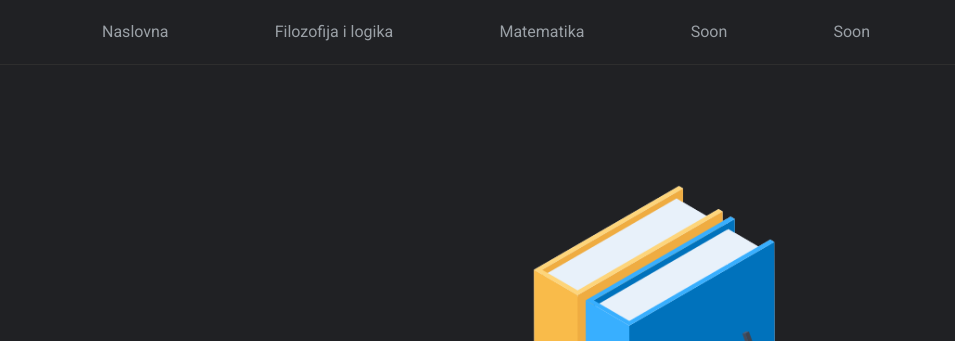
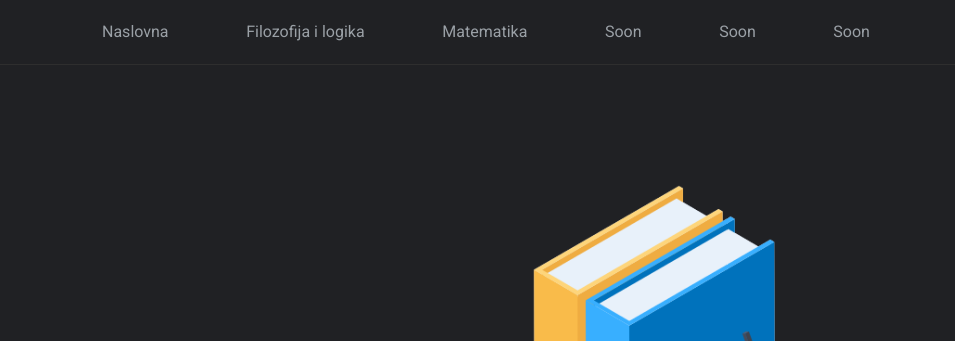
Before and after one commit to iman-gunjevic/Project-No.-2, a plain HTML site: page Stranica/index.html in a window 1280 px wide. Shown: the top 341 px of the page, without its empty margins (154-1109 px from the left). Drawn offline with Linux system fonts and the light colour scheme.

Commit message:
Update index.html

```diff
--- a/Stranica/index.html
+++ b/Stranica/index.html
@@ -17,6 +17,8 @@
         <li><a href="#">Matematika</a></li>
         <li><a href="#">Soon</a></li>
         <li><a href="#">Soon</a></li>
+        <li><a href="#">Soon</a></li>
+
       </ul>
     </nav>
 
```
